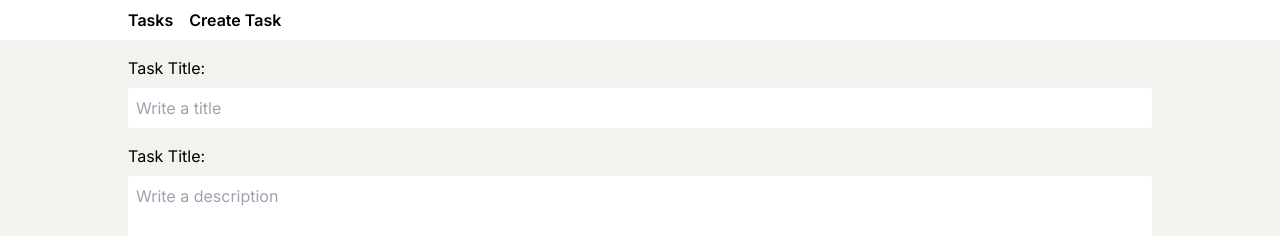
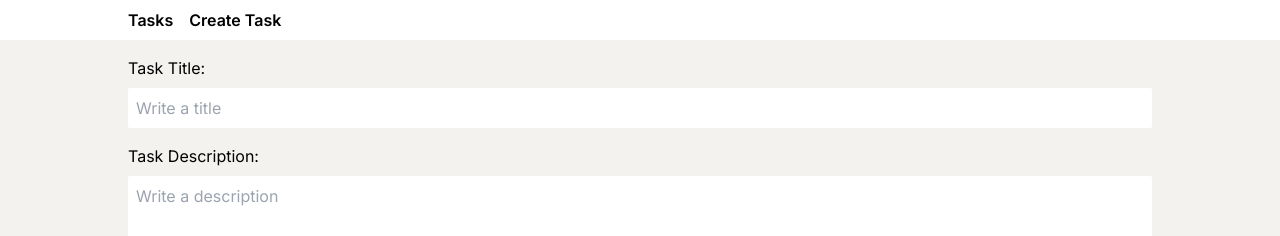
Before and after one commit to nahuRo/CRUD-TASK-NEXT13, a Next.js app: page /new in a window 1280 px wide. Shown: the top 236 px of the page. Built offline with nearby package versions, Linux system fonts and the light colour scheme.

Commit message:
fix form

```diff
--- a/src/app/new/page.js
+++ b/src/app/new/page.js
@@ -53,7 +53,7 @@ const PageNewTask = ({ params }) => {
 				)}
 			</div>
 			<div>
-				<label htmlFor="description_task">Task Title:</label>
+				<label htmlFor="description_task">Task Description:</label>
 				<textarea
 					className="w-full p-2 mt-2 rounded-sm"
 					rows="10"
```
